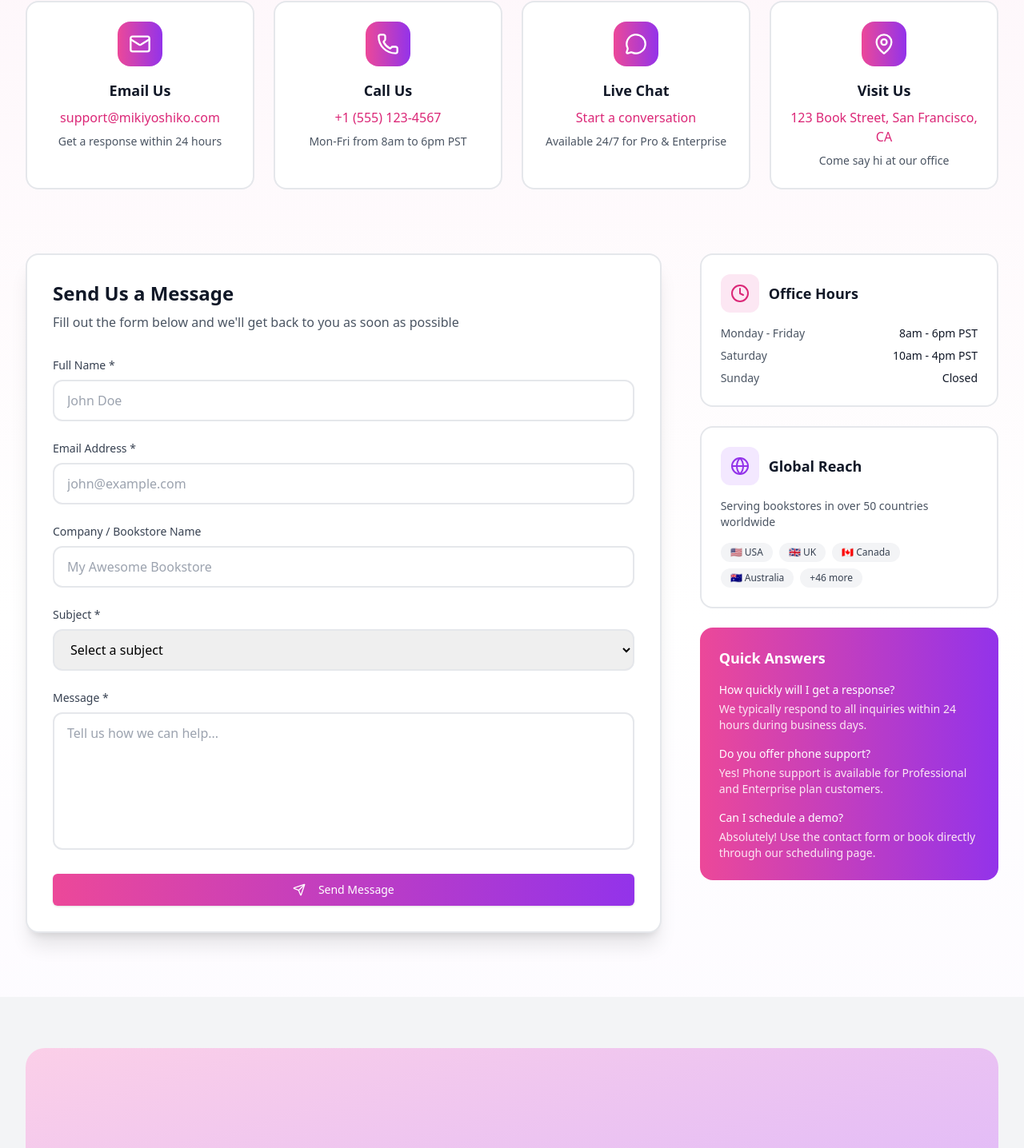
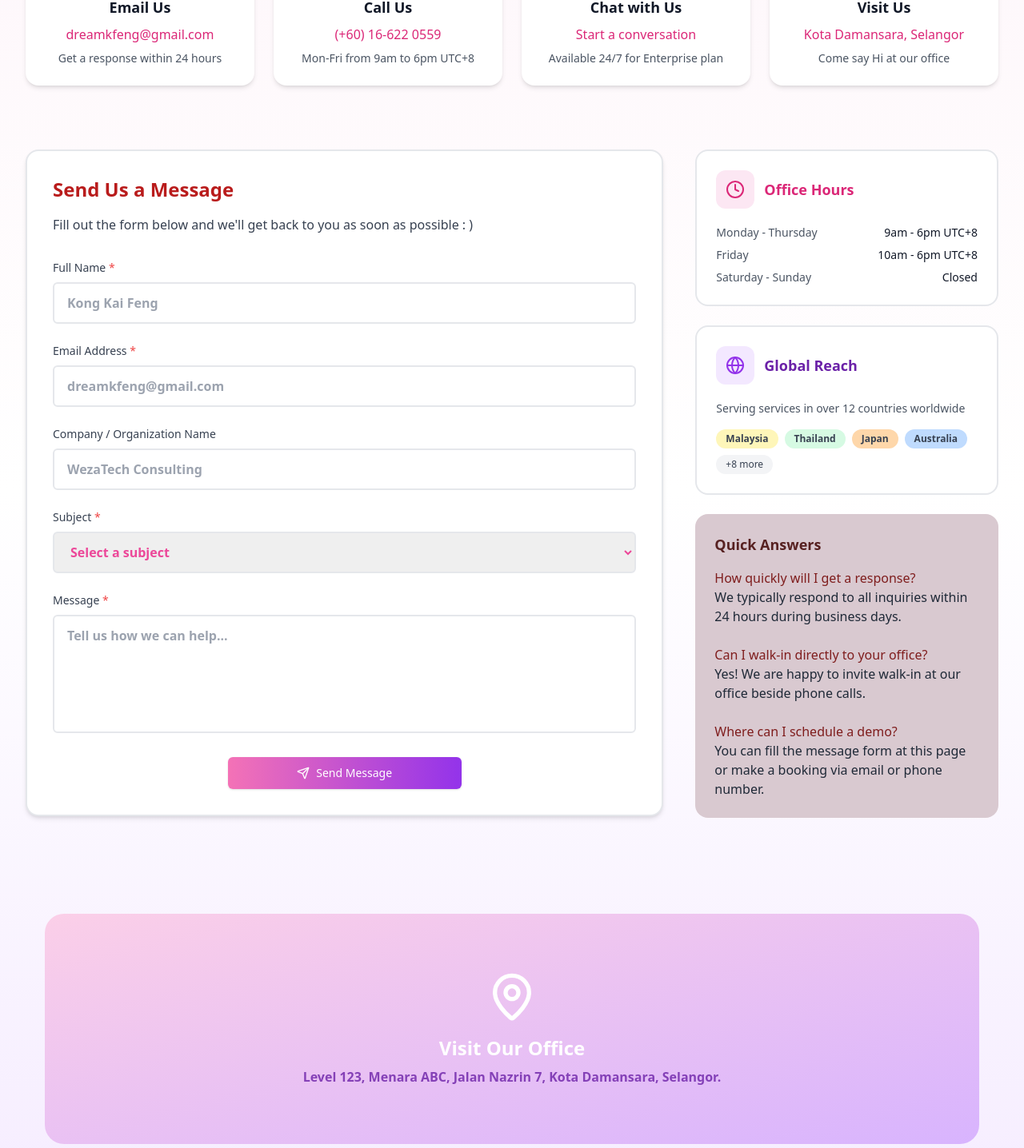
Before and after one commit to kaifeng-cmd/lunaria, a Vue app: page /contact in a window 1280 px wide. Shown: the part 535-1971 px from the top of the page at 80% size. Built offline with nearby package versions, Linux system fonts and the light colour scheme.

Commit message:
style(contact): refine the layout and UI of the Contact page

```diff
--- a/src/components/Footer.vue
+++ b/src/components/Footer.vue
@@ -129,11 +129,11 @@ const socialLinks: SocialLink[] = [
 
       <!-- Bottom Links -->
       <div class="flex flex-col sm:flex-row sm:justify-center gap-3 text-xs text-gray-400">
-        <a href="/" class="hover:text-white transition-colors">Privacy</a>
+        <a href="#" class="hover:text-white transition-colors">Privacy</a>
         <span class="hidden sm:inline">•</span>
-        <a href="/" class="hover:text-white transition-colors">Terms</a>
+        <a href="#" class="hover:text-white transition-colors">Terms</a>
         <span class="hidden sm:inline">•</span>
-        <a href="/" class="hover:text-white transition-colors">Cookies</a>
+        <a href="#" class="hover:text-white transition-colors">Cookies</a>
       </div>
     </div>
   </footer>
--- a/src/views/Contact.vue
+++ b/src/views/Contact.vue
@@ -19,6 +19,11 @@ interface FormData {
   message: string;
 }
 
+interface FAQ {
+  question: string;
+  answer: string;
+}
+
 const formData = ref<FormData>({
   name: '',
   email: '',
@@ -31,55 +36,56 @@ const contactMethods: ContactMethod[] = [
   {
     icon: Mail,
     title: 'Email Us',
-    value: 'support@mikiyoshiko.com',
+    value: 'dreamkfeng@gmail.com',
     description: 'Get a response within 24 hours',
   },
   {
     icon: Phone,
     title: 'Call Us',
-    value: '+1 (555) 123-4567',
-    description: 'Mon-Fri from 8am to 6pm PST',
+    value: '(+60) 16-622 0559',
+    description: 'Mon-Fri from 9am to 6pm UTC+8',
   },
   {
     icon: MessageCircle,
-    title: 'Live Chat',
+    title: 'Chat with Us',
     value: 'Start a conversation',
-    description: 'Available 24/7 for Pro & Enterprise',
+    description: 'Available 24/7 for Enterprise plan',
   },
   {
     icon: MapPin,
     title: 'Visit Us',
-    value: '123 Book Street, San Francisco, CA',
-    description: 'Come say hi at our office',
+    value: 'Kota Damansara, Selangor',
+    description: 'Come say Hi at our office',
   },
 ];
 
-const faqs = [
+const faqs: FAQ[] = [
   {
     question: 'How quickly will I get a response?',
     answer: 'We typically respond to all inquiries within 24 hours during business days.',
   },
   {
-    question: 'Do you offer phone support?',
-    answer: 'Yes! Phone support is available for Professional and Enterprise plan customers.',
+    question: 'Can I walk-in directly to your office?',
+    answer: 'Yes! We are happy to invite walk-in at our office beside phone calls.',
   },
   {
-    question: 'Can I schedule a demo?',
-    answer: 'Absolutely! Use the contact form or book directly through our scheduling page.',
+    question: 'Where can I schedule a demo?',
+    answer:
+      'You can fill the message form at this page or make a booking via email or phone number.',
   },
 ];
 
 const handleSubmit = () => {
-  // Handle form submission
+  // Handle form submission (now is example only)
   console.log('Form submitted:', formData.value);
-  alert('Thank you for your message! We will get back to you soon.');
+  alert('Thank you for your message. We will get back to you soon.');
 };
 </script>
 
 <template>
-  <div class="pt-16 min-h-screen bg-gradient-to-b from-pink-50 via-white to-purple-50">
-    <!-- Hero Section -->
-    <div class="bg-gradient-to-r from-pink-500 to-purple-600 py-20">
+  <div class="pt-16 min-h-screen bg-gradient-to-b from-pink-50 via-white to-purple-100">
+    <!-- First Section -->
+    <div class="bg-gradient-to-r from-[#F39F9F] to-purple-900 py-10">
       <div class="max-w-7xl mx-auto px-4 sm:px-6 lg:px-8 text-center">
         <div
           class="inline-flex items-center px-4 py-2 rounded-full bg-white/20 backdrop-blur-md text-white text-sm font-medium mb-6"
@@ -87,8 +93,8 @@ const handleSubmit = () => {
           <Headset class="w-4 h-4 mr-2" />
           We're Here to Help
         </div>
-        <h1 class="text-4xl md:text-5xl lg:text-6xl font-bold text-white mb-6">Get In Touch</h1>
-        <p class="text-xl text-pink-100 max-w-3xl mx-auto mb-8">
+        <h1 class="text-4xl md:text-5xl lg:text-6xl font-bold text-white mb-4">Get In Touch</h1>
+        <p class="text-xl text-white max-w-2xl mx-auto leading-tight mb-6">
           Have questions? Need help? Want to schedule a demo? Our team is ready to assist you.
         </p>
       </div>
@@ -100,10 +106,10 @@ const handleSubmit = () => {
         <div
           v-for="method in contactMethods"
           :key="method.title"
-          class="bg-white rounded-2xl p-6 border-2 border-gray-200 hover:border-pink-300 hover:shadow-xl transition-all duration-300 hover:-translate-y-2 text-center"
+          class="bg-white rounded-2xl p-6 shadow-md hover:border-4 hover:border-pink-300 hover:shadow-xl transition-all duration-300 hover:-translate-y-2 text-center"
         >
           <div
-            class="flex items-center justify-center w-14 h-14 bg-gradient-to-r from-pink-500 to-purple-600 rounded-2xl mx-auto mb-4"
+            class="flex items-center justify-center w-14 h-14 bg-gradient-to-r from-[#F39F9F] to-pink-500 rounded-2xl mx-auto mb-4"
           >
             <component :is="method.icon" class="w-7 h-7 text-white" />
           </div>
@@ -113,77 +119,78 @@ const handleSubmit = () => {
         </div>
       </div>
 
-      <!-- Contact Form & Info Grid -->
-      <div class="grid grid-cols-1 lg:grid-cols-3 gap-12">
-        <!-- Contact Form -->
+      <!-- Contact Submit Form & Info Cards -->
+      <div class="grid grid-cols-1 lg:grid-cols-3 gap-10">
+        <!-- Contact Submit Form (2/3 area)-->
         <div class="lg:col-span-2">
-          <div class="bg-white rounded-2xl p-8 border-2 border-gray-200 shadow-xl">
-            <h2 class="text-2xl font-bold text-gray-900 mb-2">Send Us a Message</h2>
-            <p class="text-gray-600 mb-8">
-              Fill out the form below and we'll get back to you as soon as possible
+          <div class="bg-white rounded-2xl p-8 border-2 border-gray-200 shadow-md">
+            <h2 class="text-2xl font-bold text-red-700 mb-4">Send Us a Message</h2>
+            <p class="text-gray-700 mb-8">
+              Fill out the form below and we'll get back to you as soon as possible : )
             </p>
 
             <form class="space-y-6" @submit.prevent="handleSubmit">
               <!-- Name -->
               <div>
                 <label for="name" class="block text-sm font-medium text-gray-700 mb-2">
-                  Full Name *
+                  Full Name <span class="text-red-500">*</span>
                 </label>
                 <input
                   id="name"
                   v-model="formData.name"
                   type="text"
                   required
-                  class="w-full px-4 py-3 rounded-xl border-2 border-gray-200 focus:border-pink-500 focus:ring-0 focus:outline-none transition-colors"
-                  placeholder="John Doe"
+                  class="w-full px-4 py-3 rounded-md border-2 border-gray-200 text-pink-500 font-semibold focus:border-pink-300 focus:ring-0 focus:outline-none transition-colors"
+                  placeholder="Kong Kai Feng"
                 />
               </div>
 
               <!-- Email -->
               <div>
                 <label for="email" class="block text-sm font-medium text-gray-700 mb-2">
-                  Email Address *
+                  Email Address <span class="text-red-500">*</span>
                 </label>
                 <input
                   id="email"
                   v-model="formData.email"
                   type="email"
                   required
-                  class="w-full px-4 py-3 rounded-xl border-2 border-gray-200 focus:border-pink-500 focus:ring-0 focus:outline-none transition-colors"
-                  placeholder="john@example.com"
+                  class="w-full px-4 py-3 rounded-md border-2 border-gray-200 text-pink-500 font-semibold focus:border-pink-300 focus:ring-0 focus:outline-none transition-colors"
+                  placeholder="dreamkfeng@gmail.com"
                 />
               </div>
 
               <!-- Company -->
               <div>
                 <label for="company" class="block text-sm font-medium text-gray-700 mb-2">
-                  Company / Bookstore Name
+                  Company / Organization Name
                 </label>
                 <input
                   id="company"
                   v-model="formData.company"
                   type="text"
-                  class="w-full px-4 py-3 rounded-xl border-2 border-gray-200 focus:border-pink-500 focus:ring-0 focus:outline-none transition-colors"
-                  placeholder="My Awesome Bookstore"
+                  class="w-full px-4 py-3 rounded-md border-2 border-gray-200 text-pink-500 font-semibold focus:border-pink-300 focus:ring-0 focus:outline-none transition-colors"
+                  placeholder="WezaTech Consulting"
                 />
               </div>
 
               <!-- Subject -->
               <div>
                 <label for="subject" class="block text-sm font-medium text-gray-700 mb-2">
-                  Subject *
+                  Subject <span class="text-red-500">*</span>
                 </label>
                 <select
                   id="subject"
                   v-model="formData.subject"
                   required
-                  class="w-full px-4 py-3 rounded-xl border-2 border-gray-200 focus:border-pink-500 focus:ring-0 focus:outline-none transition-colors"
+                  class="w-full cursor-pointer px-4 py-3 rounded-md border-2 text-pink-500 font-semibold focus:border-pink-300 focus:ring-0 focus:outline-none transition-colors"
                 >
                   <option value="">Select a subject</option>
                   <option value="sales">Sales Inquiry</option>
                   <option value="support">Technical Support</option>
                   <option value="demo">Schedule a Demo</option>
                   <option value="partnership">Partnership Opportunity</option>
+                  <option value="issue">Report an Issue</option>
                   <option value="other">Other</option>
                 </select>
               </div>
@@ -191,52 +198,55 @@ const handleSubmit = () => {
               <!-- Message -->
               <div>
                 <label for="message" class="block text-sm font-medium text-gray-700 mb-2">
-                  Message *
+                  Message <span class="text-red-500">*</span>
                 </label>
                 <textarea
                   id="message"
                   v-model="formData.message"
+                  type="text"
                   required
-                  rows="6"
-                  class="w-full px-4 py-3 rounded-xl border-2 border-gray-200 focus:border-pink-500 focus:ring-0 focus:outline-none transition-colors resize-none"
+                  rows="5"
+                  class="w-full px-4 py-3 rounded-md border-2 text-pink-500 font-semibold focus:border-pink-300 focus:ring-0 focus:outline-none transition-colors resize-none"
                   placeholder="Tell us how we can help..."
                 ></textarea>
               </div>
 
               <!-- Submit Button -->
+              <div class="flex justify-center">
                 <Button
                   type="submit"
                   size="lg"
-                class="w-full bg-gradient-to-r from-pink-500 to-purple-600 text-white hover:opacity-90"
+                  class="w-[40%] px-2 py-4 flex items-center justify-center bg-gradient-to-r from-pink-400 to-purple-600 text-white hover:opacity-90"
                 >
-                <Send class="w-5 h-5 mr-2" />
+                  <Send class="w-4 h-4" />
                   Send Message
                 </Button>
+              </div>
             </form>
           </div>
         </div>
 
-        <!-- Sidebar Info -->
+        <!-- Info Cards (1/3 area)-->
         <div class="space-y-6">
           <!-- Office Hours -->
           <div class="bg-white rounded-2xl p-6 border-2 border-gray-200">
-            <div class="flex items-center gap-3 mb-4">
+            <div class="flex items-center gap-3 mb-5">
               <div class="flex items-center justify-center w-12 h-12 bg-pink-100 rounded-xl">
                 <Clock class="w-6 h-6 text-pink-600" />
               </div>
-              <h3 class="text-lg font-bold text-gray-900">Office Hours</h3>
+              <h3 class="text-lg font-bold text-pink-600">Office Hours</h3>
             </div>
             <div class="space-y-2 text-sm">
               <div class="flex justify-between">
-                <span class="text-gray-600">Monday - Friday</span>
-                <span class="font-medium text-gray-900">8am - 6pm PST</span>
+                <span class="text-gray-600">Monday - Thursday</span>
+                <span class="font-medium text-gray-900">9am - 6pm UTC+8</span>
               </div>
               <div class="flex justify-between">
-                <span class="text-gray-600">Saturday</span>
-                <span class="font-medium text-gray-900">10am - 4pm PST</span>
+                <span class="text-gray-600">Friday</span>
+                <span class="font-medium text-gray-900">10am - 6pm UTC+8</span>
               </div>
               <div class="flex justify-between">
-                <span class="text-gray-600">Sunday</span>
+                <span class="text-gray-600">Saturday - Sunday</span>
                 <span class="font-medium text-gray-900">Closed</span>
               </div>
             </div>
@@ -244,35 +254,41 @@ const handleSubmit = () => {
 
           <!-- Global Presence -->
           <div class="bg-white rounded-2xl p-6 border-2 border-gray-200">
-            <div class="flex items-center gap-3 mb-4">
+            <div class="flex items-center gap-3 mb-5">
               <div class="flex items-center justify-center w-12 h-12 bg-purple-100 rounded-xl">
                 <Globe class="w-6 h-6 text-purple-600" />
               </div>
-              <h3 class="text-lg font-bold text-gray-900">Global Reach</h3>
+              <h3 class="text-lg font-bold text-purple-800">Global Reach</h3>
             </div>
             <p class="text-sm text-gray-600 mb-4">
-              Serving bookstores in over 50 countries worldwide
+              Serving services in over 12 countries worldwide
             </p>
             <div class="flex flex-wrap gap-2">
-              <span class="px-3 py-1 bg-gray-100 text-gray-700 text-xs rounded-full">🇺🇸 USA</span>
-              <span class="px-3 py-1 bg-gray-100 text-gray-700 text-xs rounded-full">🇬🇧 UK</span>
-              <span class="px-3 py-1 bg-gray-100 text-gray-700 text-xs rounded-full"
-                >🇨🇦 Canada</span
+              <span
+                class="px-3 py-1 bg-yellow-200/60 text-gray-700 font-semibold text-xs rounded-full"
+                >Malaysia</span
               >
-              <span class="px-3 py-1 bg-gray-100 text-gray-700 text-xs rounded-full"
-                >🇦🇺 Australia</span
+              <span
+                class="px-3 py-1 bg-green-200/60 text-gray-700 font-semibold text-xs rounded-full"
+                >Thailand</span
               >
-              <span class="px-3 py-1 bg-gray-100 text-gray-700 text-xs rounded-full">+46 more</span>
+              <span class="px-3 py-1 bg-orange-200 text-gray-700 font-semibold text-xs rounded-full"
+                >Japan</span
+              >
+              <span class="px-3 py-1 bg-blue-200 text-gray-700 font-semibold text-xs rounded-full"
+                >Australia</span
+              >
+              <span class="px-3 py-1 bg-gray-100 text-gray-700 text-xs rounded-full">+8 more</span>
             </div>
           </div>
 
           <!-- Quick FAQs -->
-          <div class="bg-gradient-to-r from-pink-500 to-purple-600 rounded-2xl p-6 text-white">
-            <h3 class="text-lg font-bold mb-4">Quick Answers</h3>
-            <div class="space-y-4 text-sm">
+          <div class="bg-[#d9c9d0] rounded-2xl p-6">
+            <h3 class="text-lg text-[#572121] font-bold mb-4">Quick Answers</h3>
+            <div class="space-y-6 text-md">
               <div v-for="faq in faqs" :key="faq.question">
-                <p class="font-medium mb-1">{{ faq.question }}</p>
-                <p class="text-pink-100">{{ faq.answer }}</p>
+                <p class="text-red-900 font-medium">{{ faq.question }}</p>
+                <p class="text-gray-800">{{ faq.answer }}</p>
               </div>
             </div>
           </div>
@@ -280,32 +296,38 @@ const handleSubmit = () => {
       </div>
     </div>
 
-    <!-- Map Section (Placeholder) -->
-    <div class="bg-gray-100 py-16">
-      <div class="max-w-7xl mx-auto px-4 sm:px-6 lg:px-8">
+    <!-- Map Section -->
+    <div class="py-10">
+      <div class="max-w-7xl mx-auto px-4 sm:px-6 lg:px-14">
         <div
-          class="bg-gradient-to-br from-pink-200 to-purple-300 rounded-3xl h-96 flex items-center justify-center"
+          class="bg-gradient-to-br from-pink-200 to-purple-300 rounded-3xl h-72 flex items-center justify-center"
         >
           <div class="text-center">
             <MapPin class="w-16 h-16 text-white mx-auto mb-4" />
-            <p class="text-2xl font-bold text-white">Visit Our Office</p>
-            <p class="text-white/80">123 Book Street, San Francisco, CA 94102</p>
+            <p class="text-2xl font-bold text-white mb-2">Visit Our Office</p>
+            <p class="text-purple-800/80 font-semibold">
+              Level 123, Menara ABC, Jalan Nazrin 7, Kota Damansara, Selangor.
+            </p>
           </div>
         </div>
       </div>
     </div>
 
     <!-- CTA Section -->
-    <div class="py-20">
+    <div class="py-16">
       <div class="max-w-4xl mx-auto px-4 sm:px-6 lg:px-8 text-center">
-        <h2 class="text-3xl md:text-4xl font-bold text-gray-900 mb-6">
+        <h2 class="text-3xl md:text-4xl font-bold text-gray-800 mb-6">
           Prefer to get started right away?
         </h2>
         <p class="text-xl text-gray-600 mb-8">
-          Sign up for a free account and explore the platform yourself
+          Sign up for a free account and explore all the features of the platform.
         </p>
-        <Button size="lg" class="bg-gradient-to-r from-pink-500 to-purple-600 text-white px-8">
-          Start Your Free Trial
+        <Button
+          variant="outline"
+          size="lg"
+          class="text-lg px-4 py-2 border-purple-600 border-2 bg-transparent text-purple-600 hover:text-purple-600 hover:bg-transparent hover:scale-105 transition-all duration-200"
+        >
+          Start Now
         </Button>
       </div>
     </div>
```
Lines whose indentation alone changed are shown as unchanged.
